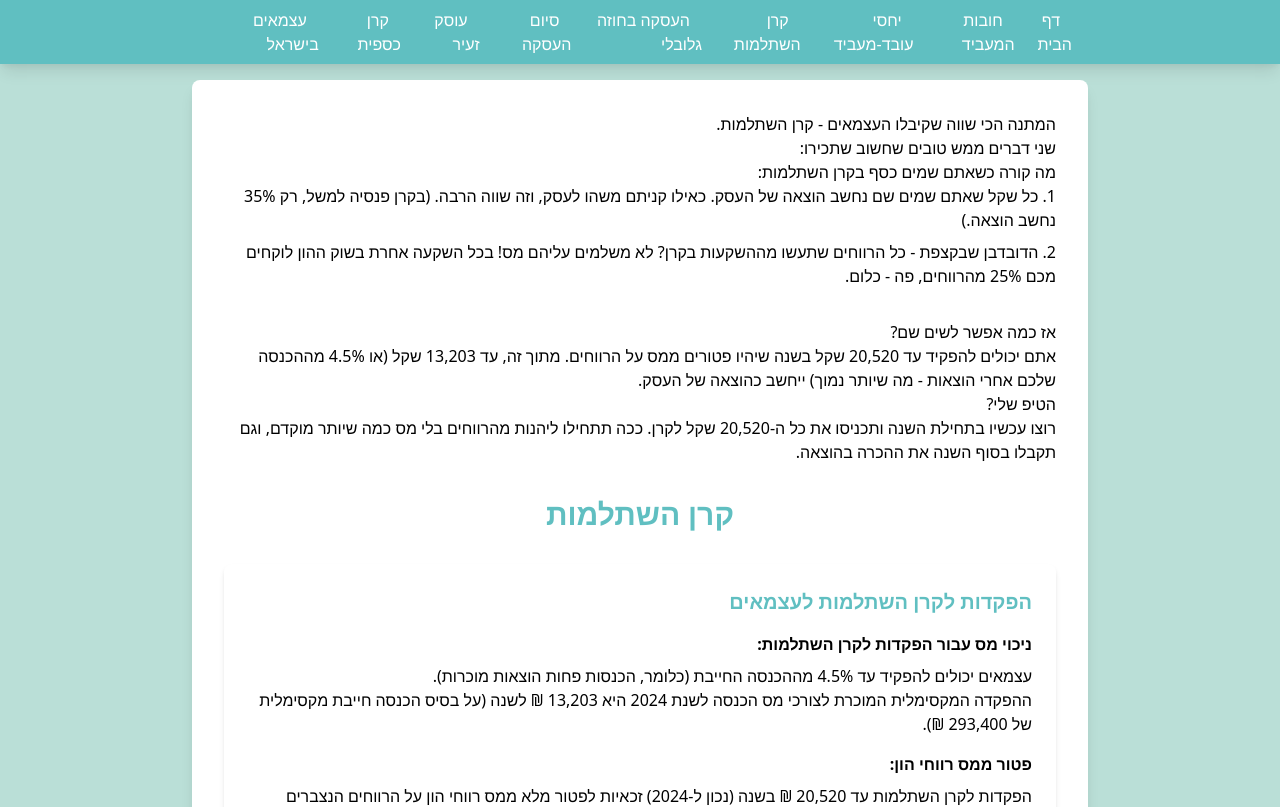
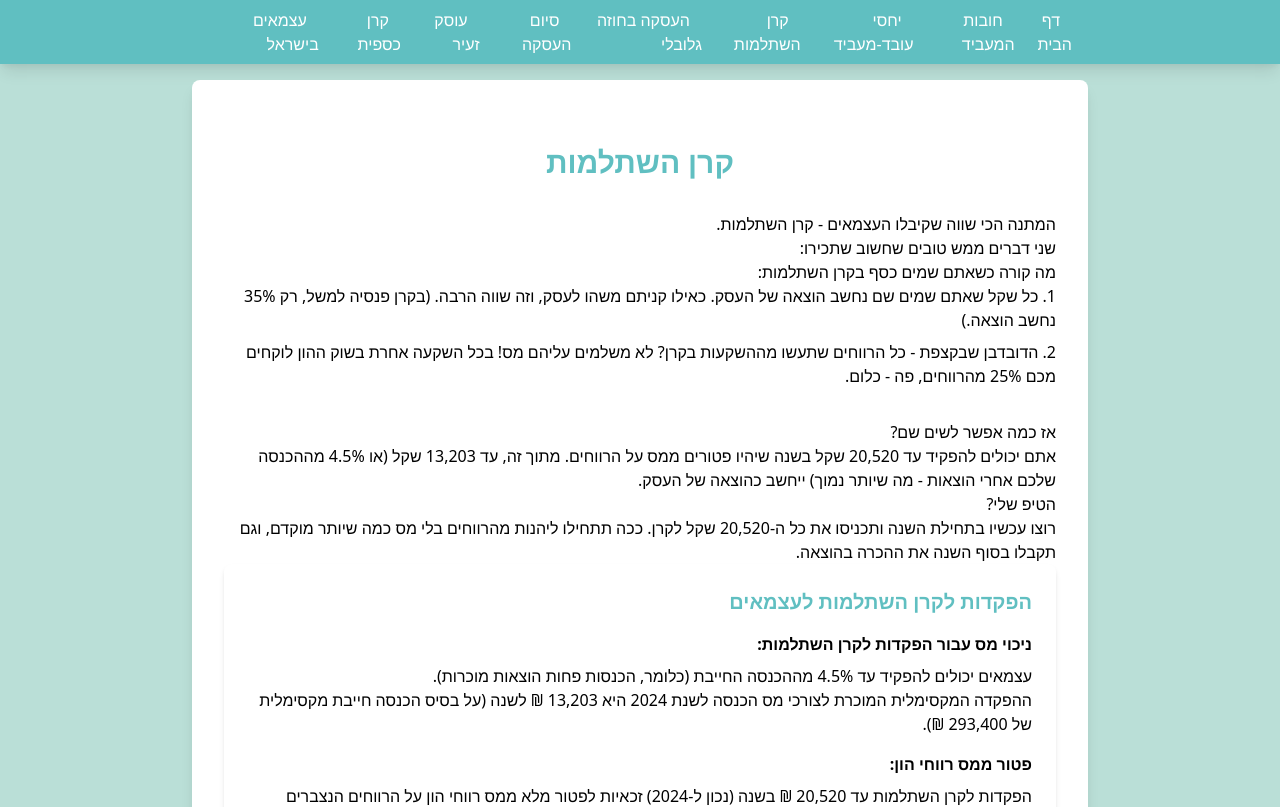
Before and after one commit to Zevik/Atsmai, a Next.js app: page /deposit-fund-for-freelancers in a window 1280 px wide. Shown: the top 807 px of the page. Built offline with nearby package versions, Linux system fonts and the light colour scheme.

Commit message:
Move 'קרן השתלמות' title to the top of the page

```diff
--- a/pages/deposit-fund-for-freelancers.js
+++ b/pages/deposit-fund-for-freelancers.js
@@ -4,6 +4,9 @@ const DepositFundForFreelancers = () => {
   return (
     <div className="min-h-screen bg-secondary/20 overflow-x-hidden p-4">
       <div className="w-full max-w-4xl mx-auto bg-white p-4 md:p-8 rounded-lg shadow-lg overflow-hidden">
+        {/* Move the title to the top */}
+        <h1 className="text-3xl font-bold mb-8 text-primary text-center mt-8">קרן השתלמות</h1>
+
         {/* Add introductory content */}
         <p>המתנה הכי שווה שקיבלו העצמאים - קרן השתלמות.</p>
         <p>שני דברים ממש טובים שחשוב שתכירו:</p>
@@ -16,9 +19,6 @@ const DepositFundForFreelancers = () => {
         <p>אתם יכולים להפקיד עד 20,520 שקל בשנה שיהיו פטורים ממס על הרווחים. מתוך זה, עד 13,203 שקל (או 4.5% מההכנסה שלכם אחרי הוצאות - מה שיותר נמוך) ייחשב כהוצאה של העסק.</p>
         <p>הטיפ שלי?</p>
         <p>רוצו עכשיו בתחילת השנה ותכניסו את כל ה-20,520 שקל לקרן. ככה תתחילו ליהנות מהרווחים בלי מס כמה שיותר מוקדם, וגם תקבלו בסוף השנה את ההכרה בהוצאה.</p>
-
-        {/* Modify the title */}
-        <h1 className="text-3xl font-bold mb-8 text-primary text-center mt-8">קרן השתלמות</h1>
 
         {/* מבוא */}
         <section className="mb-8">
```
